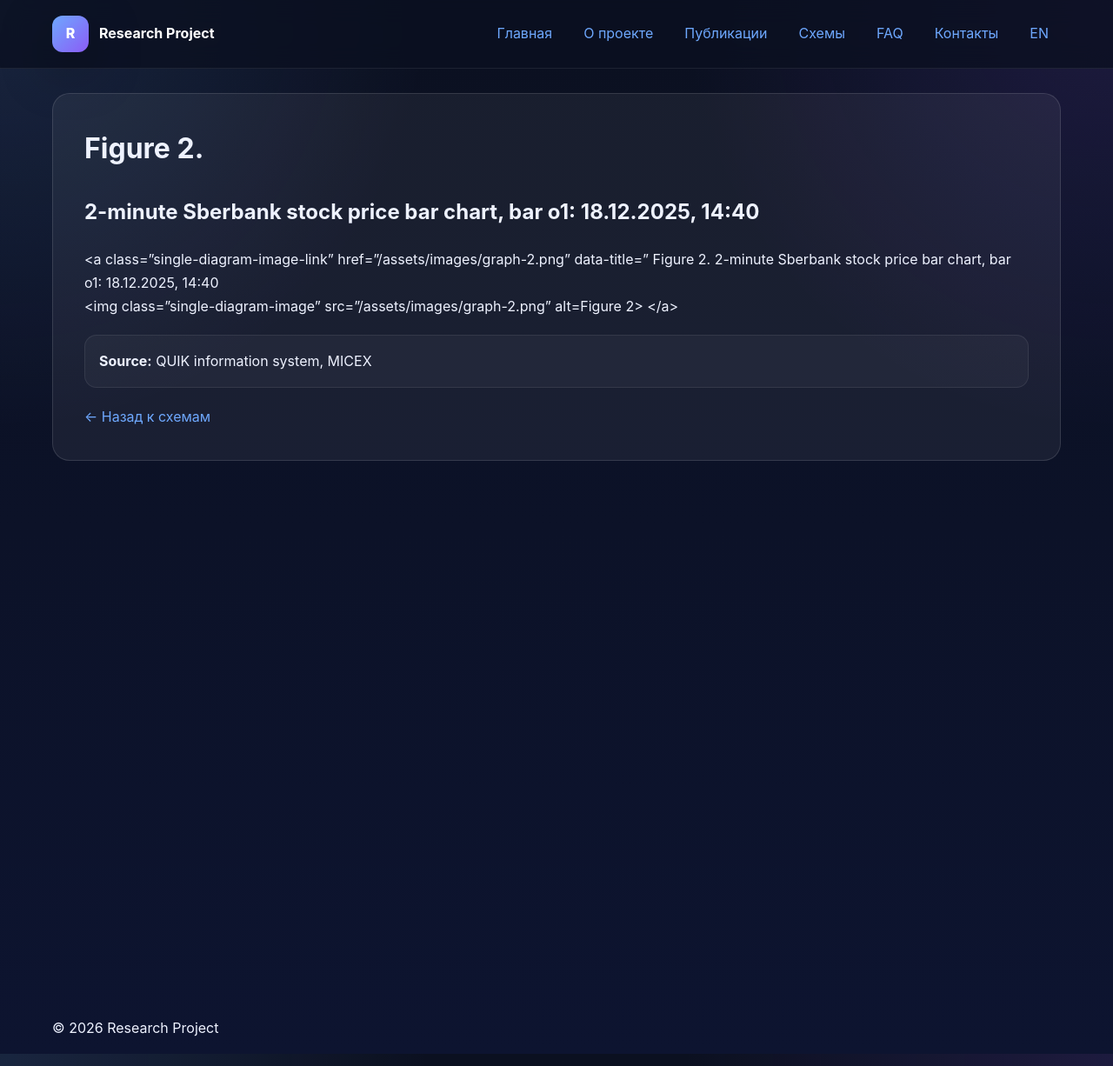
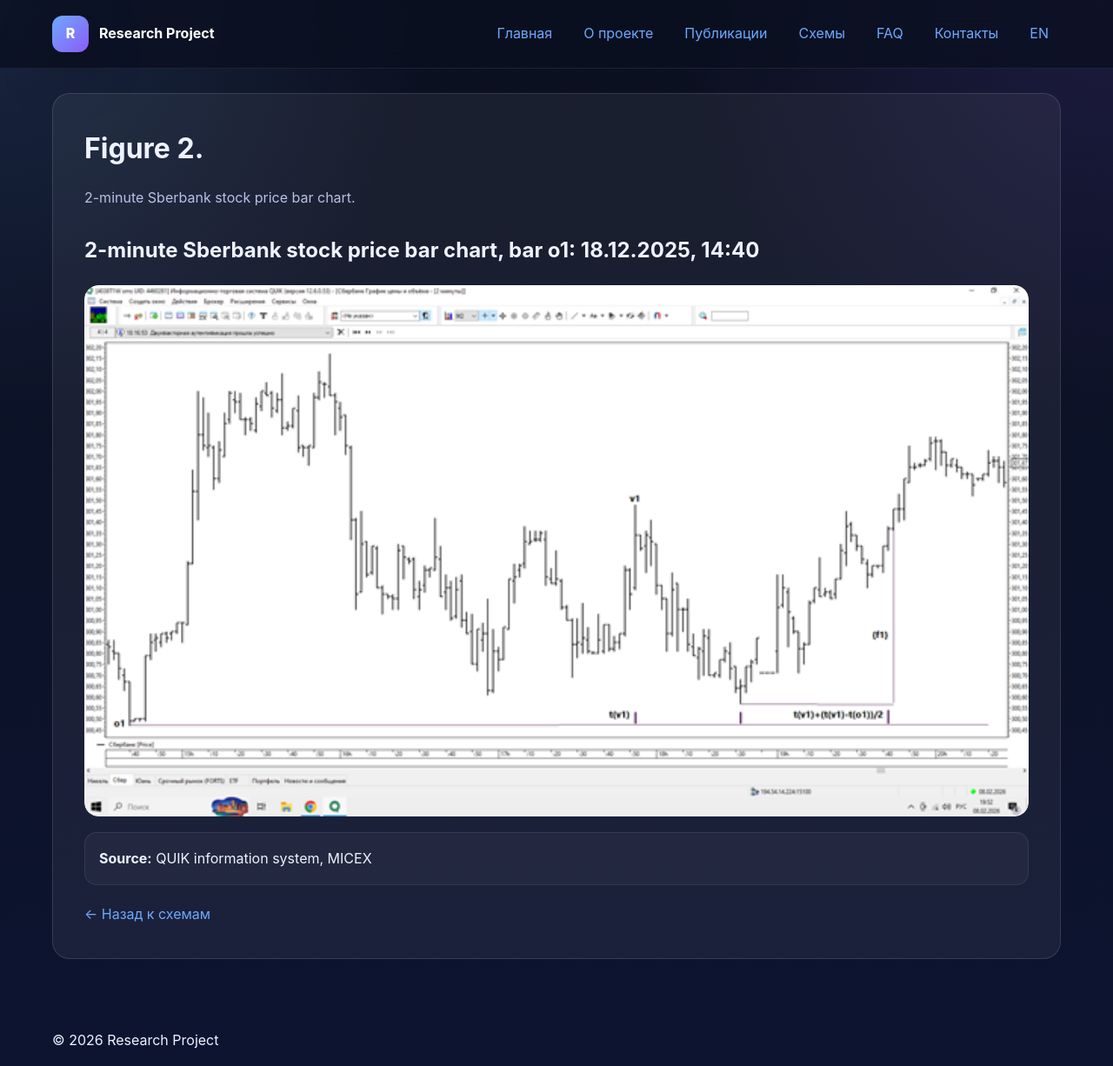
Before and after one commit to naoumov-ilia/naoumov-ilia.github.io, a Jekyll site: the page built from ru/diagrams/graph-2.md, in a window 1280 px wide and 1226 px high. Shown: the whole window at 87% size. Built offline with Jekyll 4.4.1, drawn with Linux system fonts in a browser that asks for light colours.

Commit message:
Update graph-2.md

```diff
--- a/ru/diagrams/graph-2.md
+++ b/ru/diagrams/graph-2.md
@@ -3,25 +3,26 @@ layout: page
 title: Figure 2.
 lang: ru
 ref: graph-2
-description:
+description: 2-minute Sberbank stock price bar chart.
 permalink: /ru/diagrams/graph-2/
 ---
 
-## 2-minute Sberbank stock price bar chart, bar  о1: 18.12.2025, 14:40
+## 2-minute Sberbank stock price bar chart, bar o1: 18.12.2025, 14:40
 
-<a class="single-diagram-image-link" href="{{ '/assets/images/graph-2.png' | relative_url }}" data-title="  Figure 2. 2-minute Sberbank stock price bar chart, bar  о1: 18.12.2025, 14:40
-  <img class="single-diagram-image" src="{{ '/assets/images/graph-2.png' | relative_url }}" alt=Figure 2>
+<a class="single-diagram-image-link"
+   href="{{ '/assets/images/graph-2.png' | relative_url }}"
+   data-title="Figure 2. 2-minute Sberbank stock price bar chart, bar o1: 18.12.2025, 14:40">
+  <img class="single-diagram-image"
+       src="{{ '/assets/images/graph-2.png' | relative_url }}"
+       alt="Figure 2">
 </a>
-
-<p class="single-diagram-caption">
-  <strong> </strong>
-</p>
 
 <div class="single-diagram-source">
   <strong>Source:</strong> QUIK information system, MICEX
-
 </div>
 
 <div class="single-diagram-actions">
-  <a class="btn btn-secondary" href="{{ '/ru/diagrams/' | relative_url }}">← Назад к схемам</a>
+  <a class="btn btn-secondary" href="{{ '/ru/diagrams/' | relative_url }}">
+    ← Назад к схемам
+  </a>
 </div>
```
